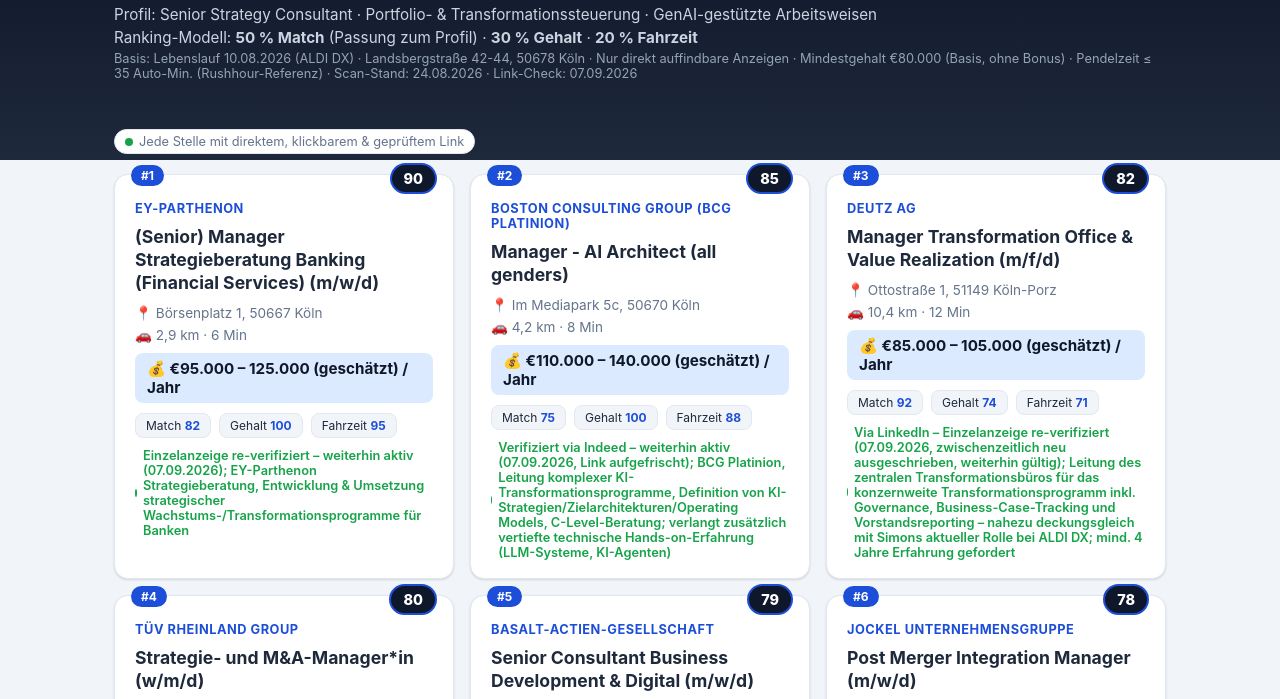
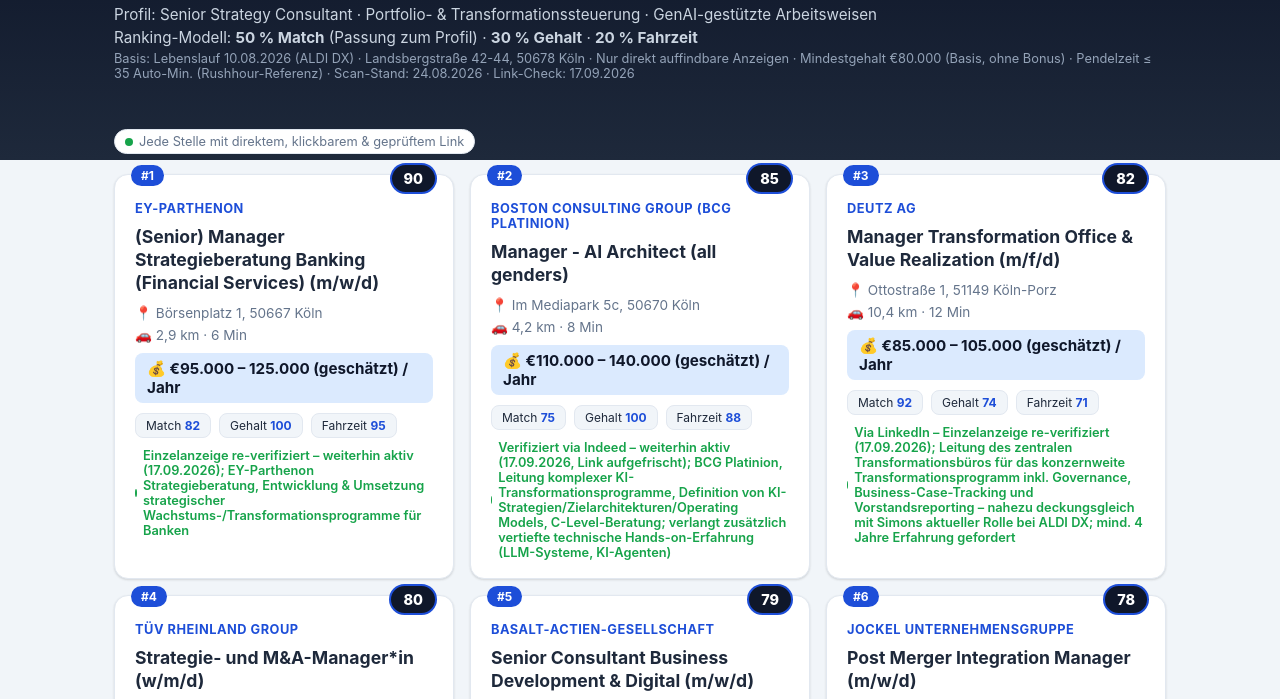
Before and after one commit to Mayestro/koeln-jobs, a plain HTML site: page index.html in a window 1280 px wide. Shown: the part 80-779 px from the top of the page. Drawn offline with Linux system fonts and the light colour scheme.

Commit message:
Wöchentliches Auto-Update 17.09.2026

```diff
--- a/index.html
+++ b/index.html
@@ -85,7 +85,7 @@
   <h1>🎯 Jobsuche Köln – Strategy, Transformation &amp; GenAI</h1>
   <p>Profil: Senior Strategy Consultant · Portfolio- &amp; Transformationssteuerung · GenAI-gestützte Arbeitsweisen</p>
   <p>Ranking-Modell: <b>50 % Match</b> (Passung zum Profil) · <b>30 % Gehalt</b> · <b>20 % Fahrzeit</b></p>
-  <p class="updated">Basis: Lebenslauf 10.08.2026 (ALDI DX) · Landsbergstraße 42-44, 50678 Köln · Nur direkt auffindbare Anzeigen · Mindestgehalt €80.000 (Basis, ohne Bonus) · Pendelzeit ≤ 35 Auto-Min. (Rushhour-Referenz) · Scan-Stand: 24.08.2026 · Link-Check: 07.09.2026</p>
+  <p class="updated">Basis: Lebenslauf 10.08.2026 (ALDI DX) · Landsbergstraße 42-44, 50678 Köln · Nur direkt auffindbare Anzeigen · Mindestgehalt €80.000 (Basis, ohne Bonus) · Pendelzeit ≤ 35 Auto-Min. (Rushhour-Referenz) · Scan-Stand: 24.08.2026 · Link-Check: 17.09.2026</p>
 </header>
 
 <div class="container">
@@ -94,7 +94,7 @@
   </div>
   <div class="cards" id="cards"></div>
   <p style="margin-top:24px; font-size:0.85rem; color:var(--muted); max-width:900px;">
-    <b>Wöchentlicher Link-Check vom 07.09.2026:</b> Alle 10 Bestandseinträge gegen die Kriterien (direkter Link, ≥80.000 € Jahresbrutto, ≤30–35 Auto-Min.) geprüft – <b>alle 10 weiterhin aktiv</b>, keine Entfernung. EY-Parthenon, DEUTZ, DERTOUR/REWE Group und valantic wurden per Einzelanzeigen-Abruf bestätigt (DEUTZ-Anzeige zwischenzeitlich neu ausgeschrieben, weiterhin gültig); BCG Platinion ×2, TÜV Rheinland, Basalt-Actien, Jockel und infodas über den Indeed-Konnektor als „aktuell live" verifiziert und die Apply-Links aufgefrischt. Neue Suche über die Standardbegriffe (Indeed-Konnektor: Strategy Consultant, Transformation, Inhouse Consulting, Corporate Development, Unternehmensentwicklung, Head of Strategy, M&A Manager, Portfoliomanagement, Senior Manager Transformation, AI Strategy, Strategieberater) ergab keine neuen qualifizierenden Treffer – LANXESS „AI Strategy Consultant" bleibt verworfen (Chemie-/Naturwissenschafts-Hintergrund gefordert); Rhenus „Strategy Manager" (Hilden) und DHL „Head of Transformational Change" (Bonn) außerhalb der 30-Minuten-Grenze. Bayer Business Consulting (Leverkusen): weiterhin keine passende offene Stelle, nur Bayer-04-Fußball- und fachfremde Pharma-/Produktionsrollen.
+    <b>Wöchentlicher Link-Check vom 17.09.2026:</b> Alle 10 Bestandseinträge gegen die Kriterien (direkter Link, ≥80.000 € Jahresbrutto, ≤30–35 Auto-Min.) geprüft – <b>alle 10 weiterhin aktiv</b>, keine Entfernung. EY-Parthenon, DEUTZ, DERTOUR/REWE Group und valantic wurden per Einzelanzeigen-Abruf bestätigt; BCG Platinion ×2, TÜV Rheinland, Basalt-Actien, Jockel und infodas über den Indeed-Konnektor als „aktuell live" verifiziert und die Apply-Links aufgefrischt. Neue Suche über die Standardbegriffe (Indeed-Konnektor: Strategy Consultant, Transformation, Inhouse Consulting, Corporate Development, Unternehmensentwicklung, Head of Strategy, M&A Manager, Portfoliomanagement, Senior Manager Transformation, AI Strategy, Strategieberater) ergab keine neuen qualifizierenden Treffer – „Senior Manager Procurement Strategy & Transformation" (Personato) bleibt verworfen (2-4 Jahre Erfahrung, zu junior); Rheinmetall-Rollen (Düsseldorf, Corporate Strategy & Development) außerhalb der 30-Minuten-Grenze. Bayer Business Consulting (Leverkusen): weiterhin keine passende offene Stelle, nur Bayer-04-Fußball- und fachfremde Pharma-Rollen. Browser-Pane-Recherche bei REWE Group/PwC-Karriereportalen konnte diese Woche wegen eines temporären Tool-Fehlers nicht durchgeführt werden.
   </p>
 </div>
 
@@ -108,52 +108,52 @@
     link: "https://jobsgermany.ey.com/berufserfahrener/offer/ey-parthenon-senior-manager-strateg/33d5aed3-7771-4df7-ad01-0aba37047a77",
     address: "Börsenplatz 1, 50667 Köln", distance: "2,9 km · 6 Min", salary: "€95.000 – 125.000 (geschätzt)",
     match: 82, gehalt: 100, zeit: 95, total: 90,
-    status: "active", statusText: "Einzelanzeige re-verifiziert – weiterhin aktiv (07.09.2026); EY-Parthenon Strategieberatung, Entwicklung & Umsetzung strategischer Wachstums-/Transformationsprogramme für Banken" },
+    status: "active", statusText: "Einzelanzeige re-verifiziert – weiterhin aktiv (17.09.2026); EY-Parthenon Strategieberatung, Entwicklung & Umsetzung strategischer Wachstums-/Transformationsprogramme für Banken" },
   { company: "Boston Consulting Group (BCG Platinion)", role: "Manager - AI Architect (all genders)",
-    link: "https://to.indeed.com/aash8w9vp6bd",
+    link: "https://to.indeed.com/aasfymw7dnv8",
     address: "Im Mediapark 5c, 50670 Köln", distance: "4,2 km · 8 Min", salary: "€110.000 – 140.000 (geschätzt)",
     match: 75, gehalt: 100, zeit: 88, total: 85,
-    status: "active", statusText: "Verifiziert via Indeed – weiterhin aktiv (07.09.2026, Link aufgefrischt); BCG Platinion, Leitung komplexer KI-Transformationsprogramme, Definition von KI-Strategien/Zielarchitekturen/Operating Models, C-Level-Beratung; verlangt zusätzlich vertiefte technische Hands-on-Erfahrung (LLM-Systeme, KI-Agenten)" },
+    status: "active", statusText: "Verifiziert via Indeed – weiterhin aktiv (17.09.2026, Link aufgefrischt); BCG Platinion, Leitung komplexer KI-Transformationsprogramme, Definition von KI-Strategien/Zielarchitekturen/Operating Models, C-Level-Beratung; verlangt zusätzlich vertiefte technische Hands-on-Erfahrung (LLM-Systeme, KI-Agenten)" },
   { company: "DEUTZ AG", role: "Manager Transformation Office & Value Realization (m/f/d)",
     link: "https://de.linkedin.com/jobs/view/manager-transformation-office-value-realization-m-f-d-at-deutz-4448795509",
     address: "Ottostraße 1, 51149 Köln-Porz", distance: "10,4 km · 12 Min", salary: "€85.000 – 105.000 (geschätzt)",
     match: 92, gehalt: 74, zeit: 71, total: 82,
-    status: "active", statusText: "Via LinkedIn – Einzelanzeige re-verifiziert (07.09.2026, zwischenzeitlich neu ausgeschrieben, weiterhin gültig); Leitung des zentralen Transformationsbüros für das konzernweite Transformationsprogramm inkl. Governance, Business-Case-Tracking und Vorstandsreporting – nahezu deckungsgleich mit Simons aktueller Rolle bei ALDI DX; mind. 4 Jahre Erfahrung gefordert" },
+    status: "active", statusText: "Via LinkedIn – Einzelanzeige re-verifiziert (17.09.2026); Leitung des zentralen Transformationsbüros für das konzernweite Transformationsprogramm inkl. Governance, Business-Case-Tracking und Vorstandsreporting – nahezu deckungsgleich mit Simons aktueller Rolle bei ALDI DX; mind. 4 Jahre Erfahrung gefordert" },
   { company: "TÜV Rheinland Group", role: "Strategie- und M&A-Manager*in (w/m/d)",
-    link: "https://to.indeed.com/aaqpk9bq9gtk",
+    link: "https://to.indeed.com/aa2svvz4s8rt",
     address: "Am Grauen Stein 1, 51105 Köln", distance: "4,0 km · 7 Min", salary: "€85.000 – 105.000 (geschätzt)",
     match: 80, gehalt: 73, zeit: 91, total: 80,
-    status: "active", statusText: "Verifiziert via Indeed – weiterhin aktiv (07.09.2026, Link aufgefrischt); Geschäftsbereich Produkte, End-to-End-Steuerung von M&A-Prozessen (Identifikation, Due Diligence, Integration) sowie nationale/internationale Strategieentwicklung; 4-7 Jahre Erfahrung gefordert, passt gut zum Investment-Portfoliomanagement-Schwerpunkt" },
+    status: "active", statusText: "Verifiziert via Indeed – weiterhin aktiv (17.09.2026, Link aufgefrischt); Geschäftsbereich Produkte, End-to-End-Steuerung von M&A-Prozessen (Identifikation, Due Diligence, Integration) sowie nationale/internationale Strategieentwicklung; 4-7 Jahre Erfahrung gefordert, passt gut zum Investment-Portfoliomanagement-Schwerpunkt" },
   { company: "Basalt-Actien-Gesellschaft", role: "Senior Consultant Business Development & Digital (m/w/d)",
-    link: "https://to.indeed.com/aa6yhdh4xz6s",
+    link: "https://to.indeed.com/aawxvndrm97f",
     address: "Corporate Development & Digital, Köln (Adresse im Prozess)", distance: "~Köln · ~8 Min", salary: "€80.000 – 100.000",
     match: 85, gehalt: 64, zeit: 88, total: 79,
-    status: "active", statusText: "Verifiziert via Indeed – weiterhin aktiv (07.09.2026, Link aufgefrischt); Strategie 2030, KI-/Transformationsprojekte, C-Level-Sparring" },
+    status: "active", statusText: "Verifiziert via Indeed – weiterhin aktiv (17.09.2026, Link aufgefrischt, Anzeige am 15.09.2026 neu ausgeschrieben); Strategie 2030, KI-/Transformationsprojekte, C-Level-Sparring" },
   { company: "Jockel Unternehmensgruppe", role: "Post Merger Integration Manager (m/w/d)",
-    link: "https://to.indeed.com/aagbckglxhyz",
+    link: "https://to.indeed.com/aanbvddzw67g",
     address: "Maarweg 165, 50825 Köln", distance: "5,2 km · 11 Min", salary: "€85.000 – 105.000",
     match: 78, gehalt: 73, zeit: 76, total: 78,
-    status: "active", statusText: "Verifiziert via Indeed – weiterhin aktiv (07.09.2026, Link aufgefrischt); PMI-Funktion aufbauen, Workstream-Steuerung, KPI-Reporting an Geschäftsleitung; Einstieg über Transformation/Beratung möglich, aber 30-50 % Reise" },
+    status: "active", statusText: "Verifiziert via Indeed – weiterhin aktiv (17.09.2026, Link aufgefrischt); PMI-Funktion aufbauen, Workstream-Steuerung, KPI-Reporting an Geschäftsleitung; Einstieg über Transformation/Beratung möglich, aber 30-50 % Reise" },
   { company: "DERTOUR Hotels & Resorts (REWE Group)", role: "Manager Business Development (m/w/d)",
     link: "https://jobs.rewe-group.com/jobs/dertour_group/dertour-27142/Manager-Business-Development-m-w-d-Koeln-PLZ-51149.html",
     address: "51149 Köln (Gremberghoven)", distance: "10,9 km · 15 Min", salary: "€80.000 – 100.000 (geschätzt)",
     match: 90, gehalt: 64, zeit: 60, total: 76,
-    status: "active", statusText: "Verifiziert via REWE-Group-Jobbörse – Einzelanzeige weiterhin aktiv (07.09.2026); Steuerung und Weiterentwicklung des Strategie- und Transformationsportfolios inkl. Governance, Reporting und Priorisierung, Leitung strategischer Projekte – nahezu deckungsgleich mit Simons aktueller Rolle bei ALDI DX" },
+    status: "active", statusText: "Verifiziert via REWE-Group-Jobbörse – Einzelanzeige weiterhin aktiv (17.09.2026); Steuerung und Weiterentwicklung des Strategie- und Transformationsportfolios inkl. Governance, Reporting und Priorisierung, Leitung strategischer Projekte – nahezu deckungsgleich mit Simons aktueller Rolle bei ALDI DX" },
   { company: "valantic", role: "Senior Consultant / Manager Strategy & Transformation (all genders)",
     link: "https://de.linkedin.com/jobs/view/senior-consultant-manager-strategy-transformation-all-genders-at-valantic-4375534703",
     address: "Habsburgerring 2, 50674 Köln", distance: "3,3 km · 12 Min", salary: "€80.000 – 105.000 (geschätzt)",
     match: 70, gehalt: 69, zeit: 71, total: 70,
-    status: "active", statusText: "Via LinkedIn – Einzelanzeige re-verifiziert, weiterhin aktiv (07.09.2026); Value-Creation-/Wachstumsstrategieprojekte mit C-Level- und Private-Equity-Exposure, Steuerung komplexer Transformationsprogramme; PE-lastiger als Simons Kernprofil, daher moderater Match" },
+    status: "active", statusText: "Via LinkedIn – Einzelanzeige re-verifiziert, weiterhin aktiv (17.09.2026); Value-Creation-/Wachstumsstrategieprojekte mit C-Level- und Private-Equity-Exposure, Steuerung komplexer Transformationsprogramme; PE-lastiger als Simons Kernprofil, daher moderater Match" },
   { company: "Boston Consulting Group (BCG Platinion)", role: "Senior AI Tech Architect (all genders)",
-    link: "https://to.indeed.com/aabyyjwss8kn",
+    link: "https://to.indeed.com/aaqz47njc7kn",
     address: "Im Mediapark 5c, 50670 Köln", distance: "4,2 km · 8 Min", salary: "€85.000 – 105.000 (geschätzt)",
     match: 45, gehalt: 73, zeit: 88, total: 62,
-    status: "active", statusText: "Verifiziert via Indeed – weiterhin aktiv (07.09.2026, Link aufgefrischt); BCG Platinion, KI-fähige IT-Architekturen, Leitung kleiner Entwicklungsteams; Schwerpunkt technische IT-/Software-Architektur statt Business-Strategie, geringere Führungsspanne" },
+    status: "active", statusText: "Verifiziert via Indeed – weiterhin aktiv (17.09.2026, Link aufgefrischt); BCG Platinion, KI-fähige IT-Architekturen, Leitung kleiner Entwicklungsteams; Schwerpunkt technische IT-/Software-Architektur statt Business-Strategie, geringere Führungsspanne" },
   { company: "infodas (Airbus)", role: "Principal Consultant – Enterprise Architecture Strategy Lead (m/w/d)",
-    link: "https://to.indeed.com/aalkf6yrg6jq",
+    link: "https://to.indeed.com/aazg672tysnw",
     address: "Rhonestraße 2, 50765 Köln", distance: "16,1 km · 21 Min", salary: "€90.000 – 115.000 (geschätzt)",
     match: 45, gehalt: 86, zeit: 38, total: 56,
-    status: "active", statusText: "Verifiziert via Indeed – weiterhin aktiv (07.09.2026, Link aufgefrischt) – Principal-Level Strategieverantwortung fürs Enterprise-Architecture-Portfolio, aber Schwerpunkt Verteidigungs-/Public-Sector-IT-Architektur (NAF/ADMBw), wenig Überschneidung mit GenAI-/Business-Strategie-Profil" }
+    status: "active", statusText: "Verifiziert via Indeed – weiterhin aktiv (17.09.2026, Link aufgefrischt) – Principal-Level Strategieverantwortung fürs Enterprise-Architecture-Portfolio, aber Schwerpunkt Verteidigungs-/Public-Sector-IT-Architektur (NAF/ADMBw), wenig Überschneidung mit GenAI-/Business-Strategie-Profil" }
 ];
 
 const container = document.getElementById("cards");
```
